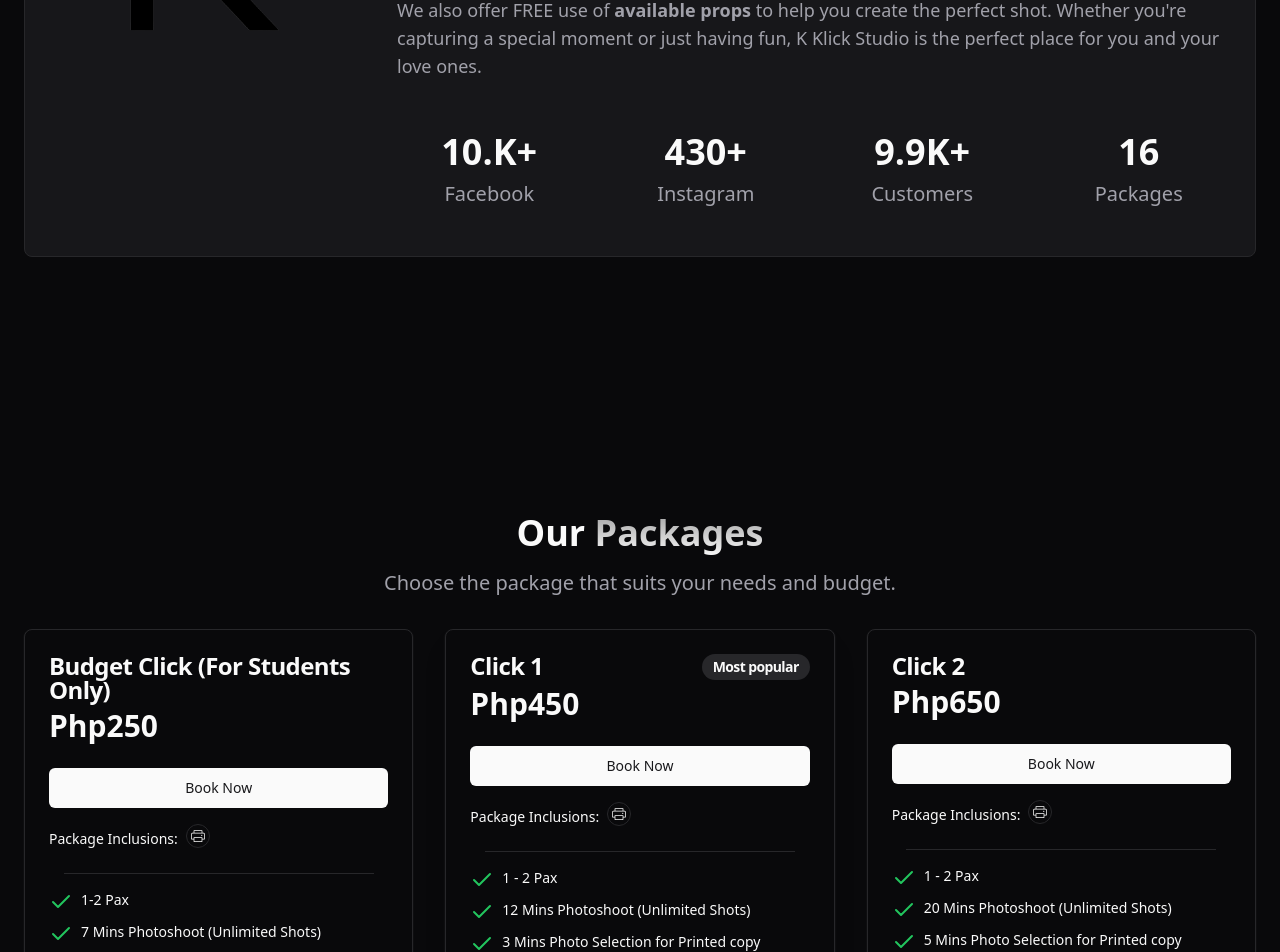
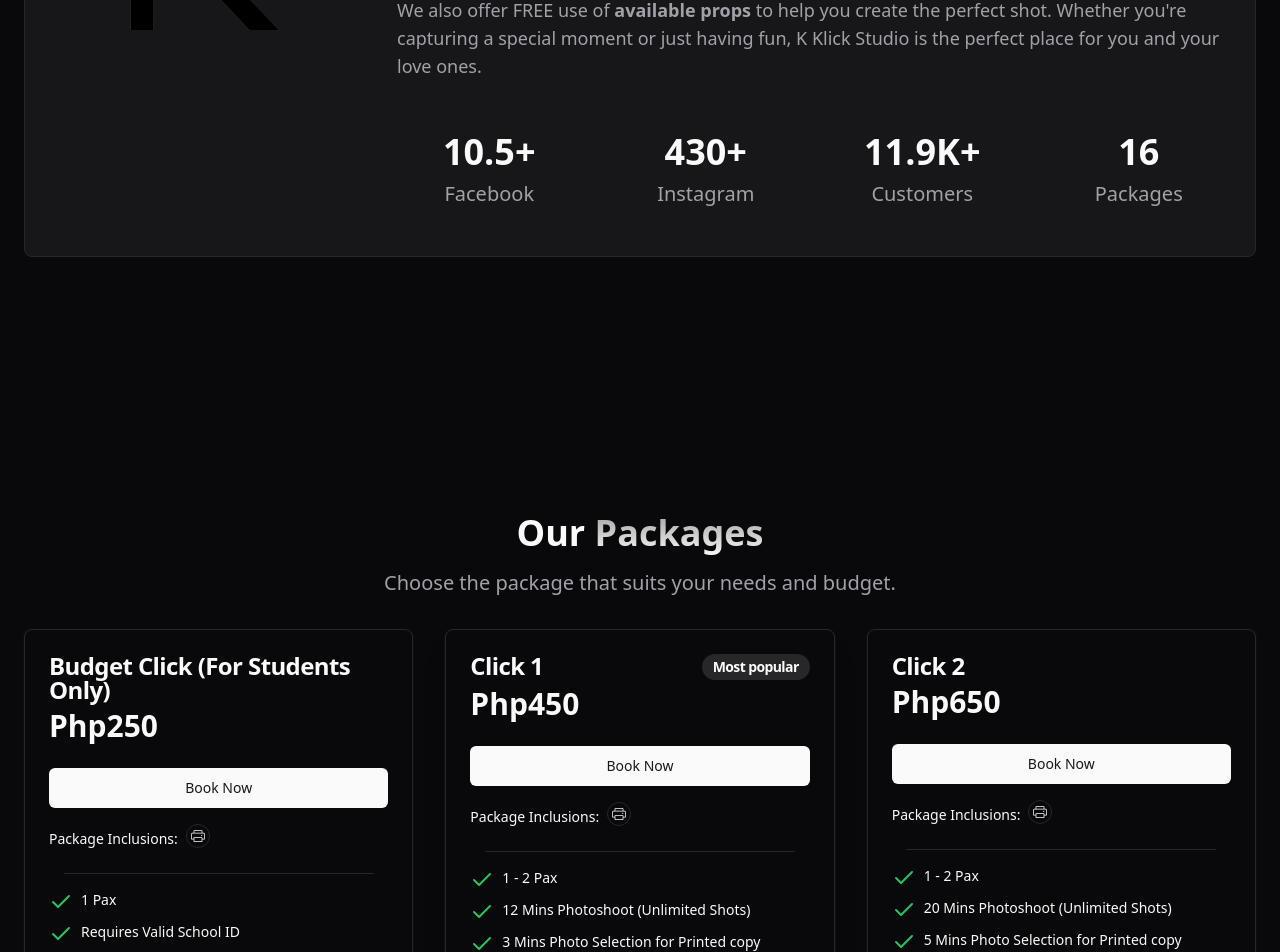
Before and after one commit to aelcode/kklick_landing_page, a React (Vite) app: page / in a window 1280 px wide. Shown: the part 1120-2072 px from the top of the page. Built offline with nearby package versions, Linux system fonts and the light colour scheme.

Commit message:
update package details and statistics

```diff
--- a/src/components/Pricing.tsx
+++ b/src/components/Pricing.tsx
@@ -49,7 +49,9 @@ const pricingList: PricingProps[] = [
     buttonText: "Book Now",
     buttonUrl: "https://cal.com/kklick/budgetklick",
     benefitList: [
-      "1-2 Pax",
+      "1 Pax",
+      "Requires Valid School ID",
+      "Not valid for 2 years old and below",
       "7 Mins Photoshoot (Unlimited Shots)",
       "3 Mins Photo Selection for Printed copy",
       "1 pc Printed Copy (Minor Enhancement)",
--- a/src/components/Statistics.tsx
+++ b/src/components/Statistics.tsx
@@ -6,7 +6,7 @@ export const Statistics = () => {
 
   const stats: statsProps[] = [
     {
-      quantity: "10.K+",
+      quantity: "10.5+",
       description: "Facebook",
     },
     {
@@ -14,7 +14,7 @@ export const Statistics = () => {
       description: "Instagram",
     },
     {
-      quantity: "9.9K+",
+      quantity: "11.9K+",
       description: "Customers",
     },
     {
```
